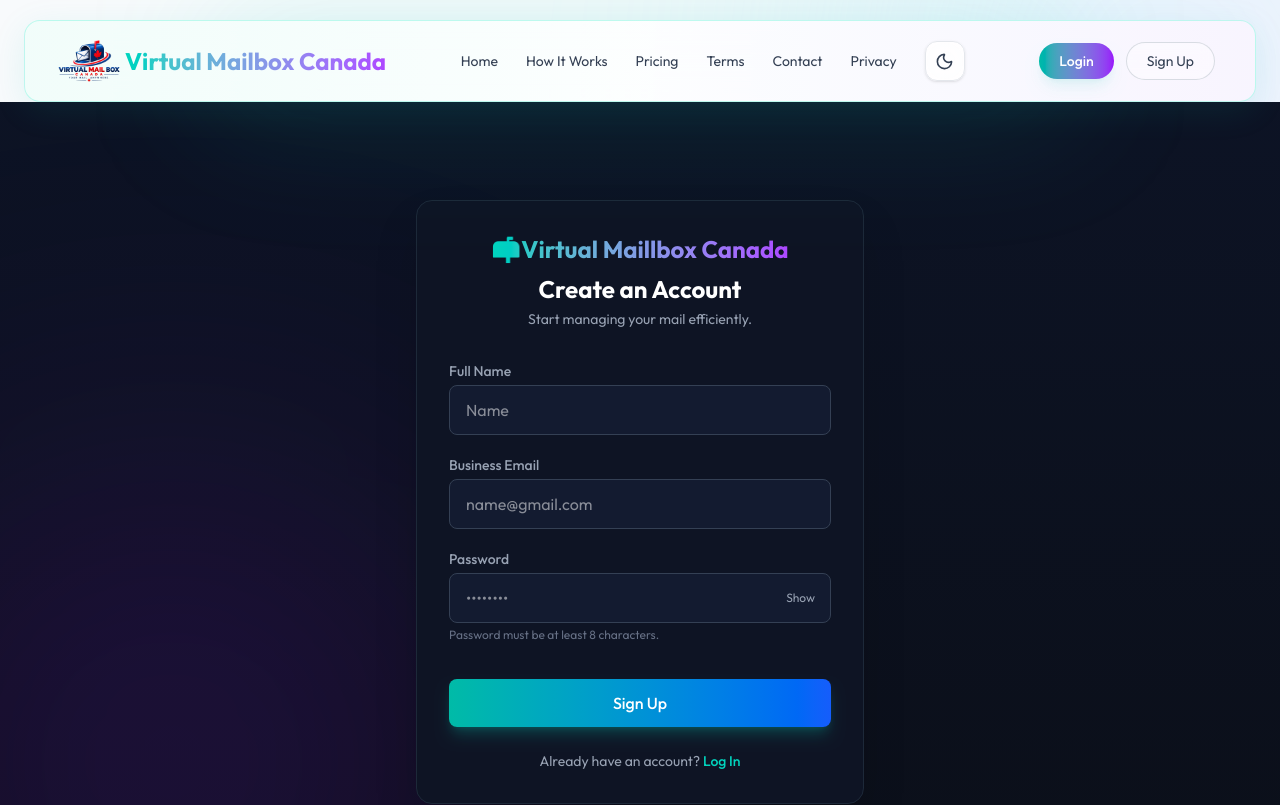
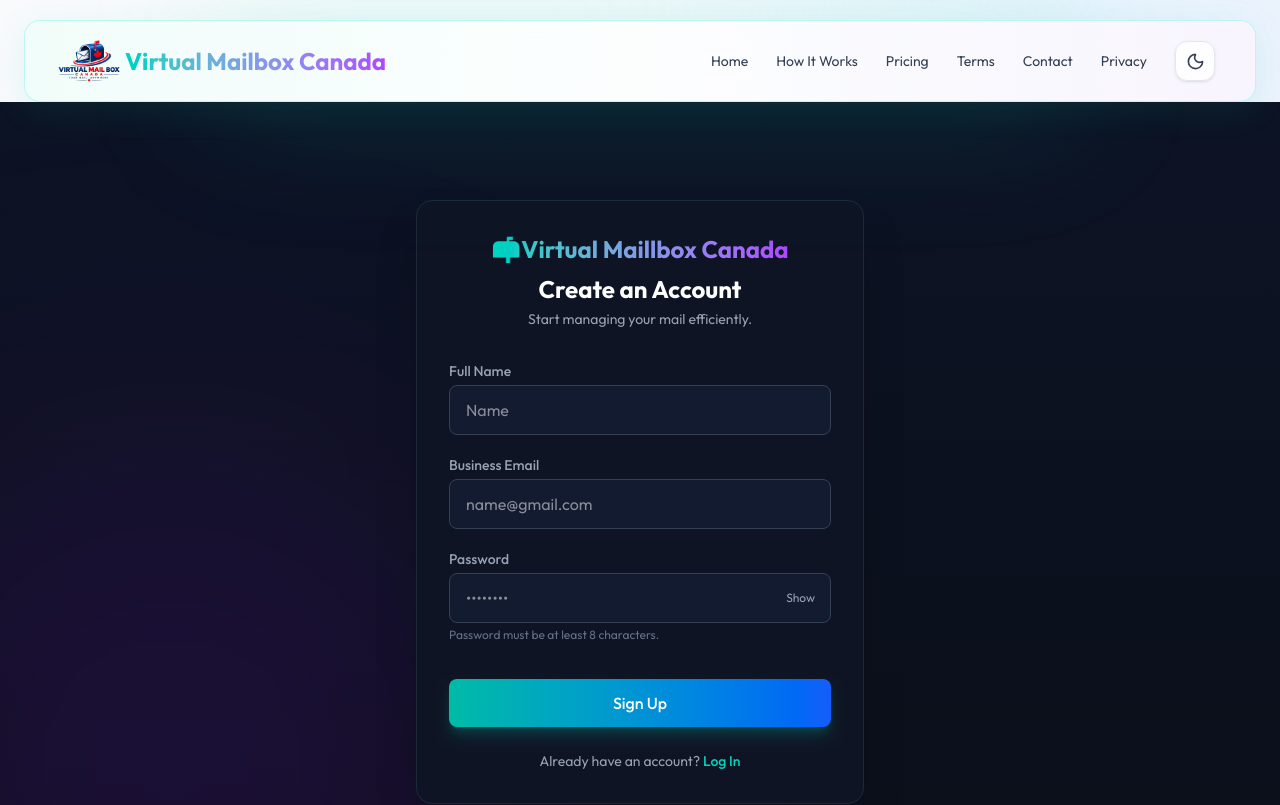
Before and after one commit to farhina-parvin/Virtual-Mailbox, a Next.js app: page /signup in a window 1280 px wide. Shown: the top 805 px of the page. Built offline with nearby package versions, Linux system fonts and the light colour scheme.

Commit message:
login signup remove

```diff
--- a/src/components/Navbar.tsx
+++ b/src/components/Navbar.tsx
@@ -71,7 +71,7 @@
           </div>
 
           {/* DESKTOP BUTTONS */}
-          <div className="hidden items-center gap-3 lg:flex">
+          {/* <div className="hidden items-center gap-3 lg:flex">
             <Link
               href="/login"
               className="rounded-full bg-gradient-to-r from-teal-500 to-purple-600 px-5 py-2 text-sm font-medium text-white shadow-lg shadow-teal-500/10 transition-all duration-300 hover:scale-105 hover:shadow-teal-500/25"
@@ -85,7 +85,7 @@
             >
               Sign Up
             </Link>
-          </div>
+          </div> */}
 
           {/* MOBILE MENU BUTTON */}
           <button
@@ -152,7 +152,7 @@
               </div>
 
               {/* MOBILE BUTTONS */}
-              <div className="flex gap-3 border-t border-gray-200 pt-5 dark:border-gray-800">
+              {/* <div className="flex gap-3 border-t border-gray-200 pt-5 dark:border-gray-800">
                 <Link
                   href="/login"
                   onClick={closeMenu}
@@ -168,7 +168,7 @@
                 >
                   Sign Up
                 </Link>
-              </div>
+              </div> */}
             </div>
           </div>
         )}
```
